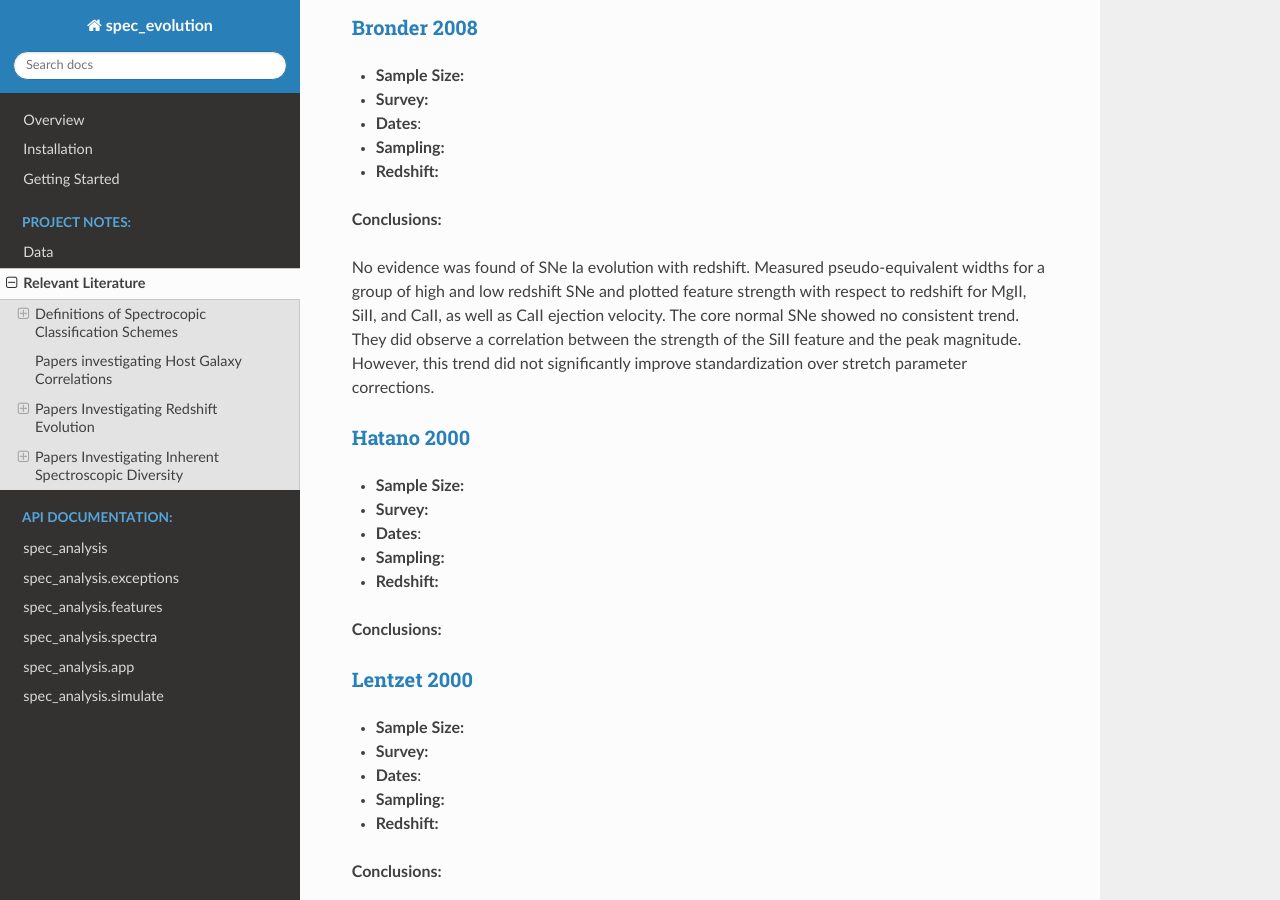
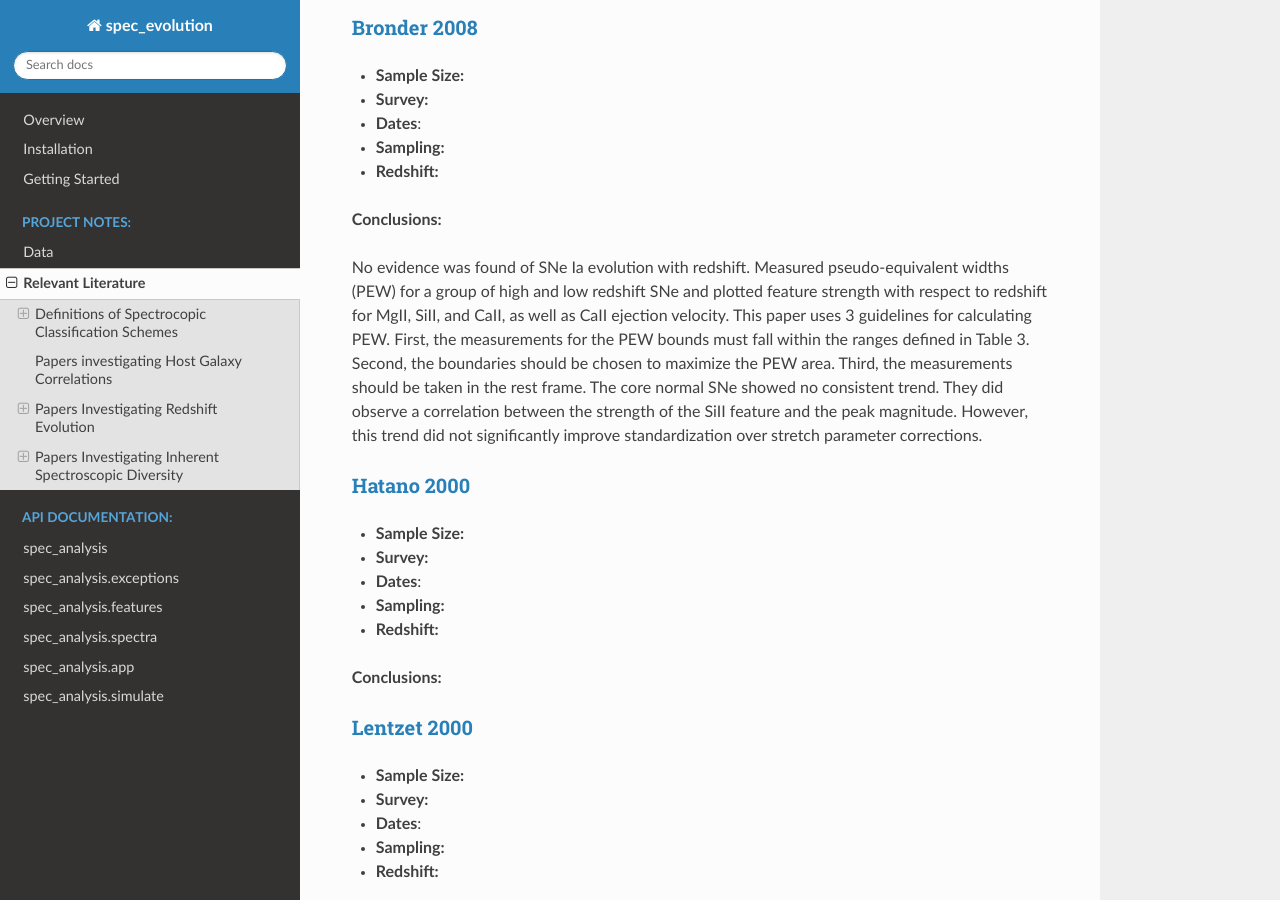
Before and after one commit to mwvgroup/SN-Spectral-Evolution, a Sphinx documentation site: the page built from docs/source/project_notes/relevant_literature.rst, in a window 1280 px wide and 900 px high, scrolled down 2101 px. Built offline with Sphinx 7.4.7 and the Read the Docs theme 2.0.0, drawn with Linux system fonts in a browser that asks for light colours.

Commit message:
relevant lit updates

```diff
--- a/docs/source/project_notes/relevant_literature.rst
+++ b/docs/source/project_notes/relevant_literature.rst
@@ -105,7 +105,7 @@ low-redshift, Branch-normal SNe Ia.
 
 **Conclusions:**
 
-No evidence was found of SNe Ia evolution with redshift. Measured pseudo-equivalent widths for a group of high and low redshift SNe and plotted feature strength with respect to redshift for MgII, SiII, and CaII, as well as CaII ejection velocity. The core normal SNe showed no consistent trend. They did observe a correlation between the strength of the SiII feature and the peak magnitude. However, this trend did not significantly improve standardization over stretch parameter corrections.
+No evidence was found of SNe Ia evolution with redshift. Measured pseudo-equivalent widths (PEW) for a group of high and low redshift SNe and plotted feature strength with respect to redshift for MgII, SiII, and CaII, as well as CaII ejection velocity. This paper uses 3 guidelines for calculating PEW. First, the measurements for the PEW bounds must fall within the ranges defined in Table 3. Second, the boundaries should be chosen to maximize the PEW area. Third, the measurements should be taken in the rest frame. The core normal SNe showed no consistent trend. They did observe a correlation between the strength of the SiII feature and the peak magnitude. However, this trend did not significantly improve standardization over stretch parameter corrections.
 
 `Hatano  2000`_
 ---------------
```
